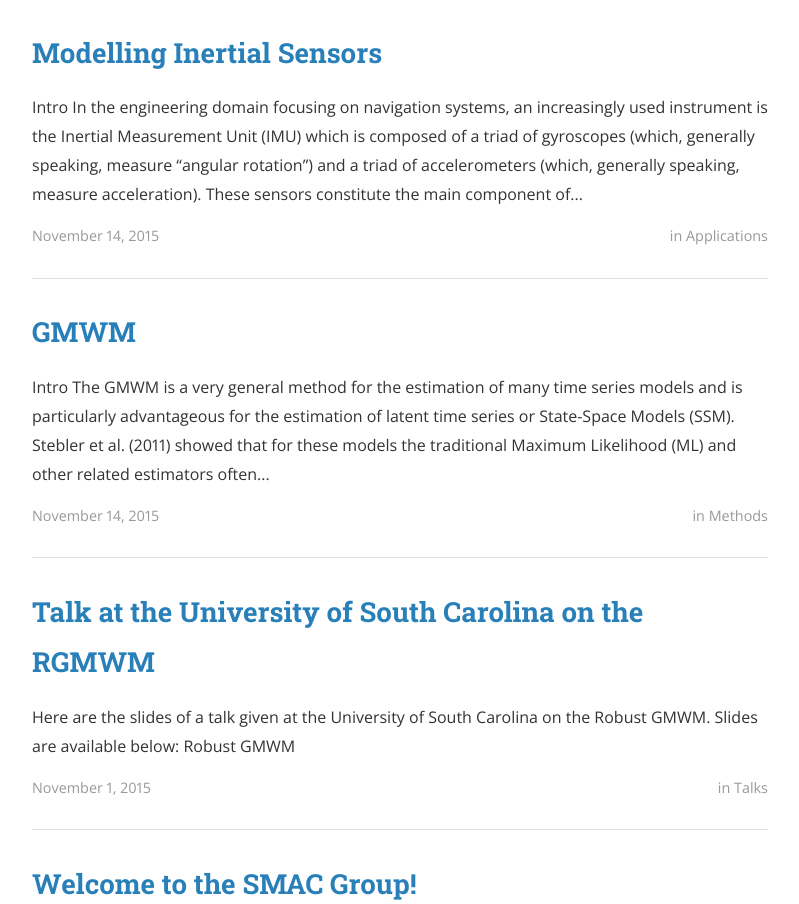
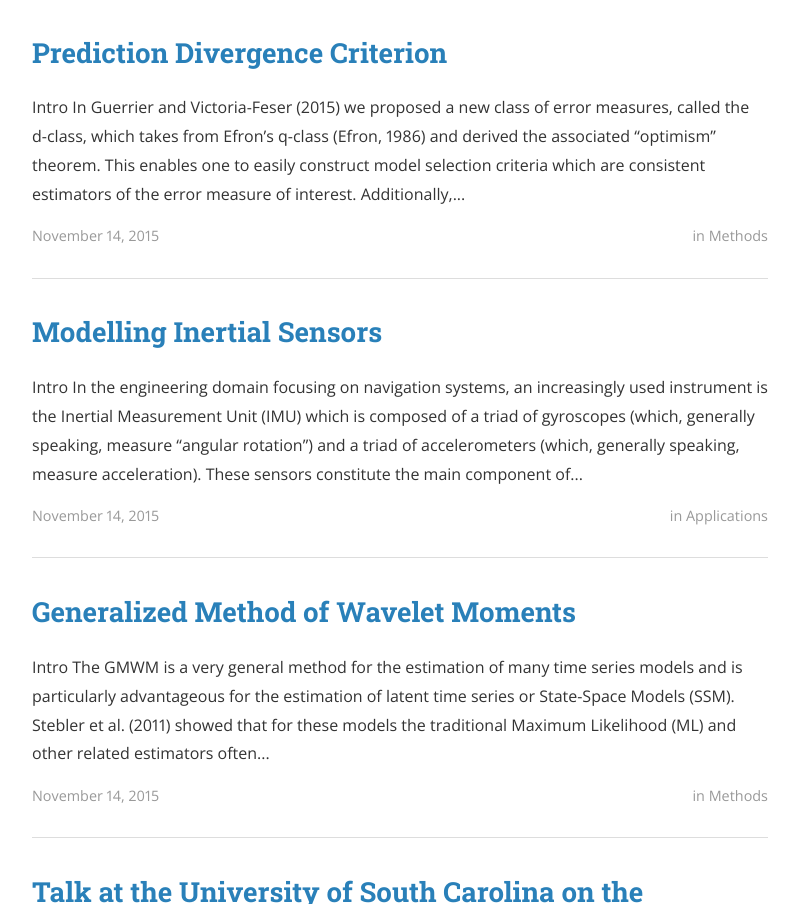
Before and after one commit to SMAC-Group/smac-group.github.io, a Jekyll site: the page built from index.html, in a window 1280 px wide and 1400 px high, cut to the strip 496-1400 px from the top of the window. Shown: the whole strip, without its empty margins (240-1039 px from the left). Built offline with Jekyll 4.4.1, drawn with Linux system fonts in a browser that asks for light colours; nearby versions of some CDN libraries; the list of posts is cut into pages by our own code; a style sheet for code colours, icons or effects is not loaded.

Commit message:
update methods pages

```diff
--- a/methods/_posts/2015-11-14-gmwm.markdown
+++ b/methods/_posts/2015-11-14-gmwm.markdown
@@ -1,10 +1,12 @@
 ---
 layout: post
-title:  "GMWM"
+title:  "Generalized Method of Wavelet Moments"
 date:   2015-11-14 18:22:52
 tags:
 - Generalized Method of Wavelet Moments
 - Robust Statistics
+- Wavelet
+- Latent Time Series
 ---
 
 # Intro
@@ -32,8 +34,5 @@ An interesting feature of the GMWM, is that it can be made robust by providing a
 
 # Talks
 
-* “Robust Inference for Time Series: a Wavelet-Based Framework”. [Full Presentation](/assets/pdfs/usc_2015_rgmwm.pdf)
-* “Wavelet-Variance-Based Estimation of Latent Time Series Models”. [Full Presentation](/assets/pdfs/TAMU.pdf)
-
-
-# Software
+* Robust Inference for Time Series: a Wavelet-Based Framework was presented in the following statistical seminars: University of Southern Carolina (2015), Oregon State University (2015) & University of Illinois, Urbana-Champaign (2015) [Full Presentation](/assets/pdfs/usc_2015_rgmwm.pdf)
+* Wavelet-Variance-Based Estimation of Latent Time Series Models was presented in the following statistical seminars: University of California, Santa Barbara (2013), University of Illinois, Urbana-Champaign (2014), Texas A&M University (2014), Georges Mason University (2104) & Bocconi University (2014)  [Full Presentation](/assets/pdfs/TAMU.pdf)
--- /dev/null
+++ b/methods/_posts/2015-11-14-pdc.markdown
@@ -0,0 +1,25 @@
+---
+layout: post
+title:  "Prediction Divergence Criterion"
+date:   2015-11-14 22:53:52
+tags:
+- Prediction Divergence Criterion
+- Model selection
+
+---
+
+# Intro
+<p align="justify">
+In Guerrier and Victoria-Feser (2015) we proposed a new class of error measures, called the d-class, which takes from Efron’s q-class (Efron, 1986) and derived the associated “optimism” theorem. This enables one to easily construct model selection criteria which are consistent estimators of the error measure of interest. Additionally, we proposed a criterion directly based on a discrepancy measure between two models’ predictions. This criterion is particularly suitable when the amount of information at hand is extremely large, like when the number of potential explanatory variables (p) is considerable or even larger than the number of observations (n). In these case sequential methods are therefore usually preferred for their computational speed. Under suitable conditions and for a given loss function, this approach enables one to choose between a consistent or an asymptotically loss efficient criterion. The latter is derived from the “optimism” theorem we proposed for the d-class of error measures.</p>
+<p align="justify">
+This selection procedure was developed for linear regression models and smoothing splines. The problem of identifying the order of an autoregressive model and the determination of the random structure of linear mixed models were also investigated in Guerrier (2013). In finite samples, simulation studies indicate that in “sparse” settings this methodology has not only a better performance in terms of probability of choosing the correct model, but also that its mean squared error of prediction is considerably smaller compared to alternative methods such as the lasso (Tibshirani, 1996). I am currently working on extending these results to generalized linear models in the p ≫ n setting with the intention of applying this methodology to microarray gene expression problems.</p>
+
+
+# Papers
+
+* Guerrier, S. & Victoria-Feser, M.-P., “A Prediction Divergence Criterion for Model
+Selection" .
+
+# Talks
+
+* A Prediction Divergence Criterion for Model Selection was presented in the following statistical seminars: University of California, Santa Barbara (2014), University of Geneva (2014), Stanford University (2014) & University of Illinois, Urbana-Champaign (2015)
```
